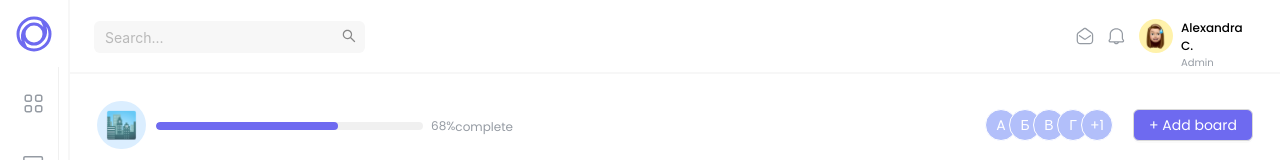
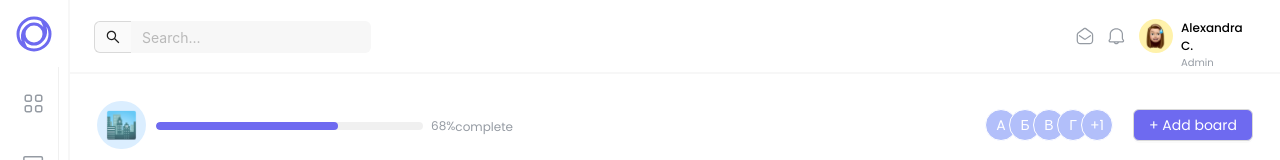
Before and after one commit to TanyaMeow/dashboard-for-planning, a React (Create React App) app: page / in a window 1280 px wide. Shown: the top 160 px of the page. Built offline with nearby package versions, Linux system fonts and the light colour scheme.

Commit message:
Изменила иконку для поля поиска

```diff
--- a/src/Components/Header.tsx
+++ b/src/Components/Header.tsx
@@ -1,4 +1,6 @@
 import {  AutoComplete, Input  } from 'antd';
+
+import {SearchOutlined} from '@ant-design/icons';
 
 import mail from '../images/mail.svg';
 import notification from '../images/notification.svg';
@@ -9,7 +11,7 @@ const Header = () => {
         <header className='header'>
             <div className='header_search'>
                 <AutoComplete>
-                    <Input.Search placeholder="Search..." className={'search'}/>
+                    <Input addonBefore={<SearchOutlined />} placeholder="Search..." className={'search'}/>
                 </AutoComplete>
             </div>
 
```
